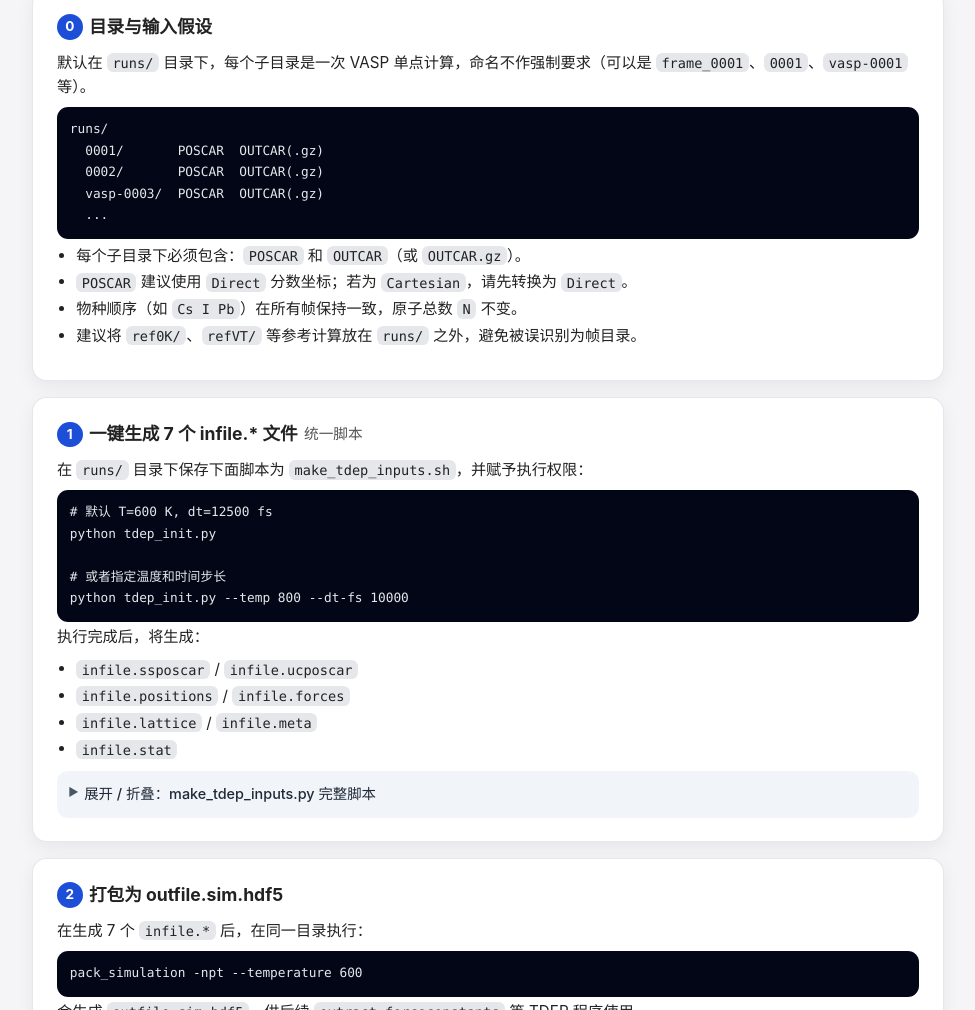
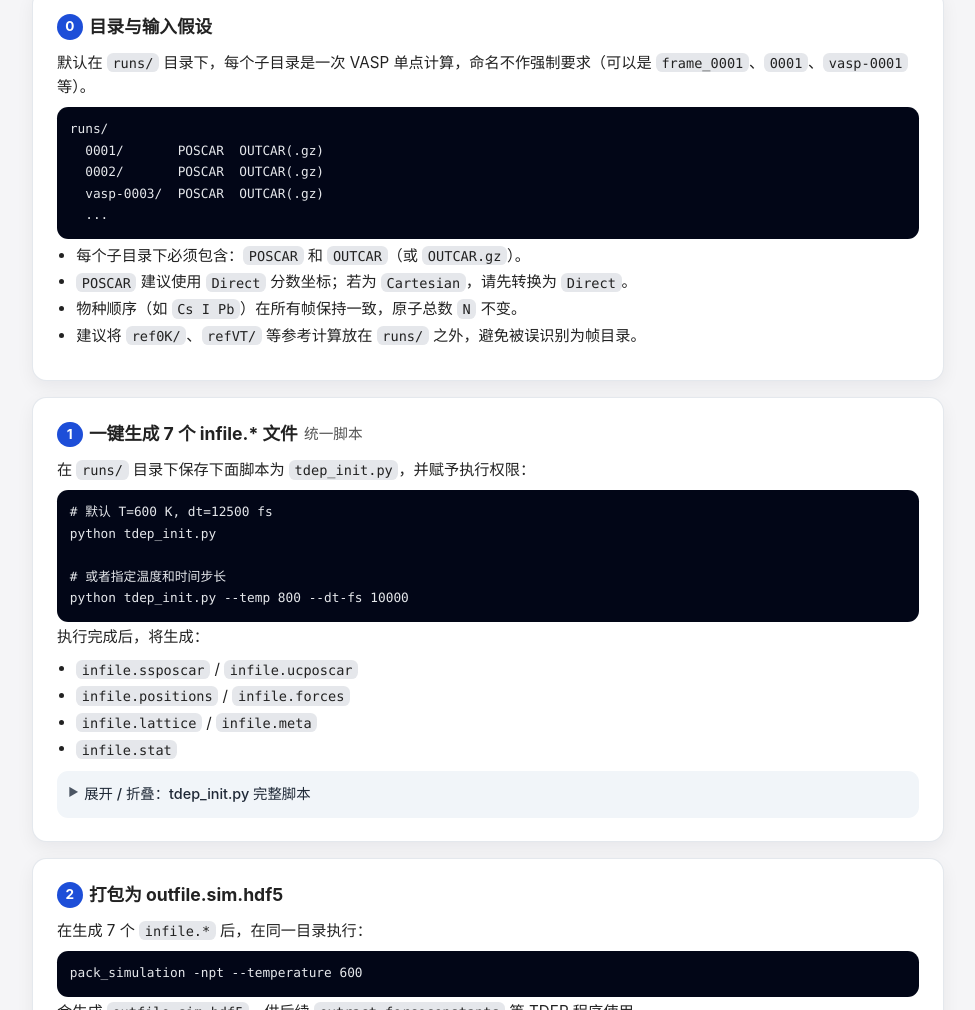
Before and after one commit to swanwu1996/manual, a plain HTML site: page 4-tdep后处理手册.html in a window 1280 px wide. Shown: the part 185-1195 px from the top of the page, without its empty margins (152-1127 px from the left). Drawn offline with Linux system fonts and the light colour scheme.

Commit message:
Update 4-tdep后处理手册.html

```diff
--- a/4-tdep后处理手册.html
+++ b/4-tdep后处理手册.html
@@ -240,7 +240,7 @@
         <span class="step">1</span>
         一键生成 7 个 infile.* 文件 <small>统一脚本</small>
       </h2>
-      <p>在 <code class="inline">runs/</code> 目录下保存下面脚本为 <code class="inline">make_tdep_inputs.sh</code>，并赋予执行权限：</p>
+      <p>在 <code class="inline">runs/</code> 目录下保存下面脚本为 <code class="inline">tdep_init.py</code>，并赋予执行权限：</p>
       <pre><code># 默认 T=600 K, dt=12500 fs
 python tdep_init.py
 
@@ -254,7 +254,7 @@ python tdep_init.py --temp 800 --dt-fs 10000</code></pre>
         <li><code class="inline">infile.stat</code></li>
       </ul>
       <details>
-        <summary>展开 / 折叠：make_tdep_inputs.py 完整脚本</summary>
+        <summary>展开 / 折叠：tdep_init.py 完整脚本</summary>
         <pre><code>#!/usr/bin/env python
 # -*- coding: utf-8 -*-
 
```
